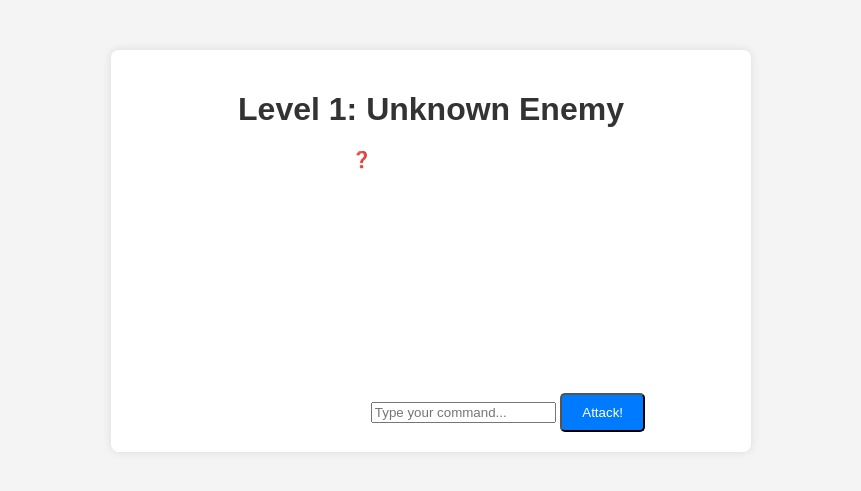
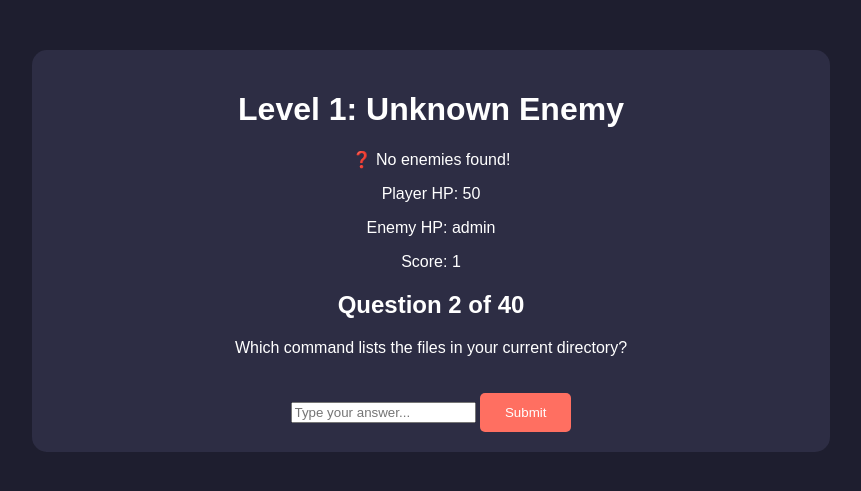
Before and after one commit to mendozaJacob/technical-project-prototype, a Flask app: page /game in a window 1280 px wide. Shown: the top 491 px of the page, without its empty margins (209-1070 px from the left). Run offline with Flask 3, Linux system fonts and the light colour scheme; the visitor is signed in with stand-in values (Sample User, id 1).

Commit message:
Fixed ZeroDivisionError, added fallback for empty enemies, and improved game logic

```diff
--- a/app.py
+++ b/app.py
@@ -156,9 +156,9 @@ def search():
 
 # Load and test the JSON file
 try:
-    with open('data/enemies.json', encoding='utf-8') as f:  # Specify UTF-8 encoding
+    with open('data/enemies.json', encoding='utf-8') as f:
         enemies = json.load(f)
-    print("Enemies loaded successfully!")
+    print(f"Enemies loaded successfully! Total enemies: {len(enemies)}")
 except FileNotFoundError:
     print("Error: enemies.json file not found in the data folder.")
     enemies = []  # Fallback to an empty list if the file is missing
--- a/static/style.css
+++ b/static/style.css
@@ -1,7 +1,7 @@
 body {
     font-family: Arial, sans-serif;
     background: #1e1e2f;
-    color: #fff;
+    color: #fff; /* Ensure text is visible */
     text-align: center;
 }
 
@@ -20,8 +20,13 @@ body {
     padding: 12px 25px;
     background: #ff6f61;
     color: #fff;
-    text-decoration: none;
-    border-radius: 10px;
+    border: none;
+    border-radius: 5px;
+    cursor: pointer;
+}
+
+.btn:hover {
+    background: #e65a50;
 }
 
 .status {
--- a/templates/game.html
+++ b/templates/game.html
@@ -5,42 +5,6 @@
     <meta name="viewport" content="width=device-width, initial-scale=1.0">
     <title>Gamify RPG - Game</title>
     <link rel="stylesheet" href="{{ url_for('static', filename='style.css') }}">
-    <style>
-        body {
-            font-family: Arial, sans-serif;
-            background-color: #f4f4f4;
-            margin: 0;
-            padding: 0;
-        }
-
-        .container {
-            max-width: 600px;
-            margin: 50px auto;
-            padding: 20px;
-            background: #fff;
-            border-radius: 8px;
-            box-shadow: 0 0 10px rgba(0, 0, 0, 0.1);
-        }
-
-        h1 {
-            text-align: center;
-            color: #333;
-        }
-
-        .btn {
-            display: inline-block;
-            padding: 10px 20px;
-            background: #007bff;
-            color: #fff;
-            text-decoration: none;
-            border-radius: 5px;
-            text-align: center;
-        }
-
-        .btn:hover {
-            background: #0056b3;
-        }
-    </style>
 </head>
 <body>
     <div class="container">
@@ -52,9 +16,8 @@
         <h2>Question {{ q_number }} of {{ total }}</h2>
         <p>{{ question['q'] }}</p>
         <form method="POST">
-            <label for="answer">Type your command:</label>
-            <input type="text" id="answer" name="answer" placeholder="Type your command..." required>
-            <button type="submit" class="btn">Attack!</button>
+            <input type="text" name="answer" placeholder="Type your answer..." required>
+            <button type="submit" class="btn">Submit</button>
         </form>
     </div>
 </body>
```
Also changed, not shown: 8 other files.
